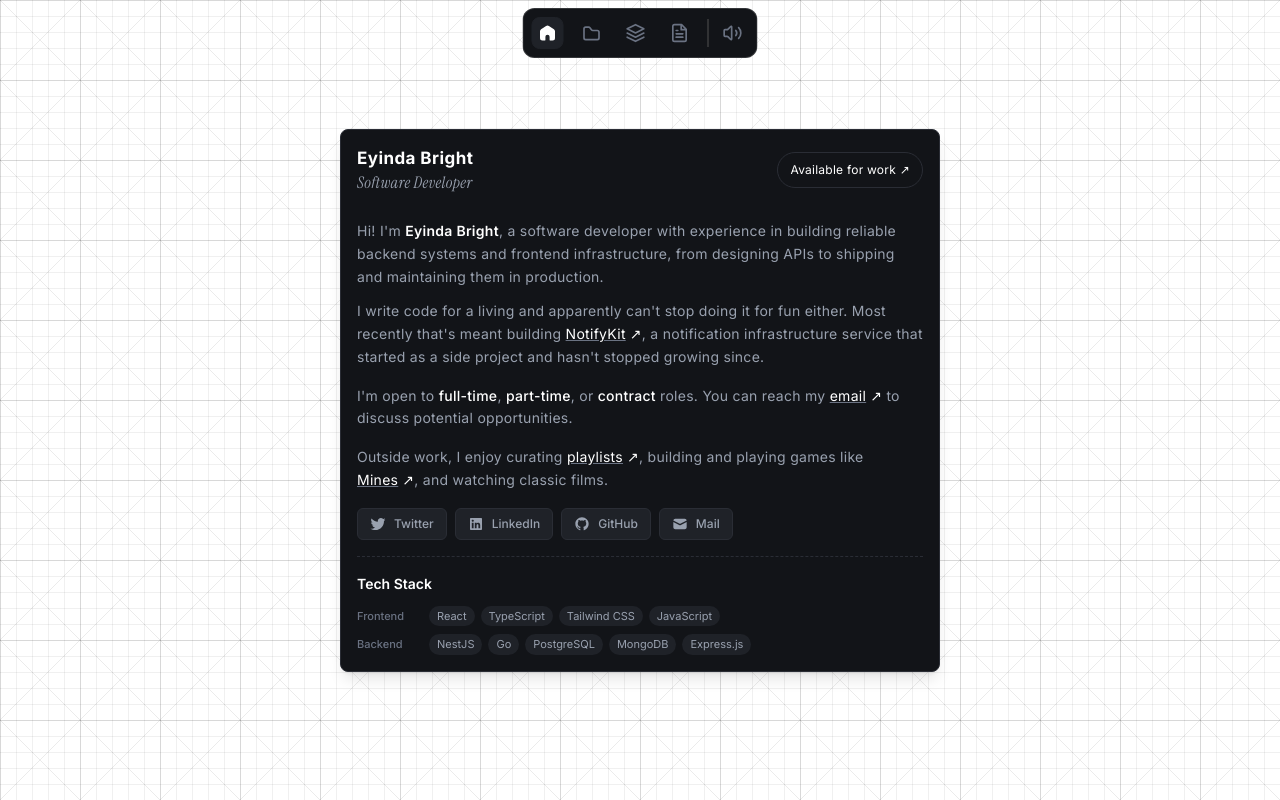
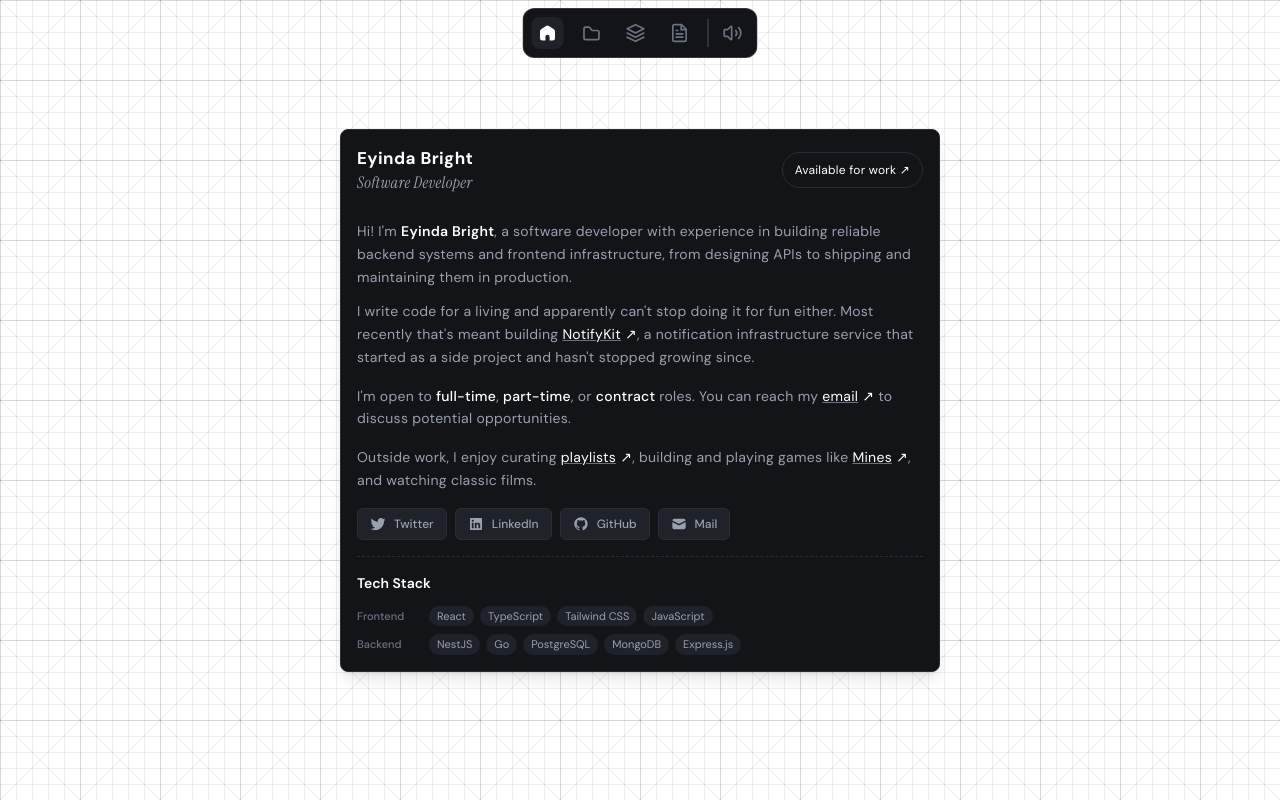
Before and after one commit to Brayzonn/zoneyhub, a React (Vite) app in the folder client/: page / in a window 1280 px wide. Built offline with nearby package versions, Linux system fonts and the light colour scheme; no server answers; a web font is replaced by a local one.

Commit message:
style: swap Inter for DM Sans on body text

```diff
--- a/client/index.html
+++ b/client/index.html
@@ -22,7 +22,7 @@
     <link rel="preconnect" href="https://fonts.googleapis.com" />
     <link rel="preconnect" href="https://fonts.gstatic.com" crossorigin />
     <link
-      href="https://fonts.googleapis.com/css2?family=Inter:wght@200..900&display=swap"
+      href="https://fonts.googleapis.com/css2?family=DM+Sans:ital,opsz,wght@0,9..40,100..1000;1,9..40,100..1000&display=swap"
       rel="stylesheet"
       media="print"
       onload="this.media = 'all'"
@@ -118,7 +118,7 @@
 
     <noscript>
       <link
-        href="https://fonts.googleapis.com/css2?family=Inter:wght@200..900&display=swap"
+        href="https://fonts.googleapis.com/css2?family=DM+Sans:ital,opsz,wght@0,9..40,100..1000;1,9..40,100..1000&display=swap"
         rel="stylesheet"
       />
       <p>Please enable JavaScript to view this website.</p>
--- a/client/src/style/index.css
+++ b/client/src/style/index.css
@@ -34,8 +34,8 @@
   --shadow-card: 0 2px 10px rgb(0 0 0 / 0.06);
 
   /* Typography */
-  --font-sans: "Inter", ui-sans-serif, system-ui, sans-serif;
-  --font-display: "Cabinet Grotesk", "Inter", ui-sans-serif, system-ui, sans-serif;
+  --font-sans: "DM Sans", ui-sans-serif, system-ui, sans-serif;
+  --font-display: "Cabinet Grotesk", "DM Sans", ui-sans-serif, system-ui, sans-serif;
   --font-editorial: "Instrument Serif", ui-serif, Georgia, serif;
 
   /* Animation durations */
```
